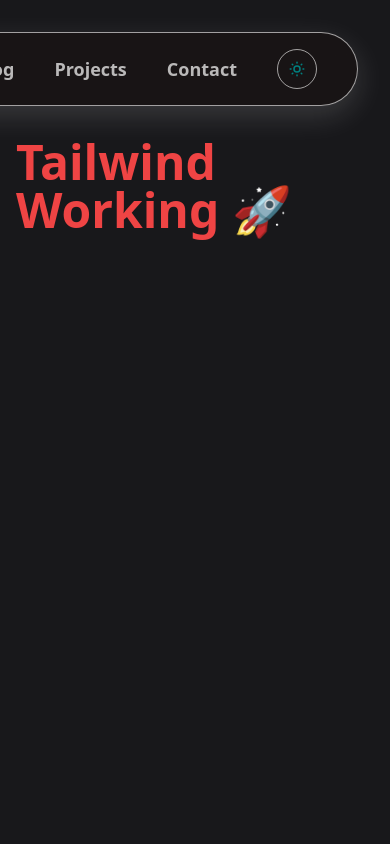
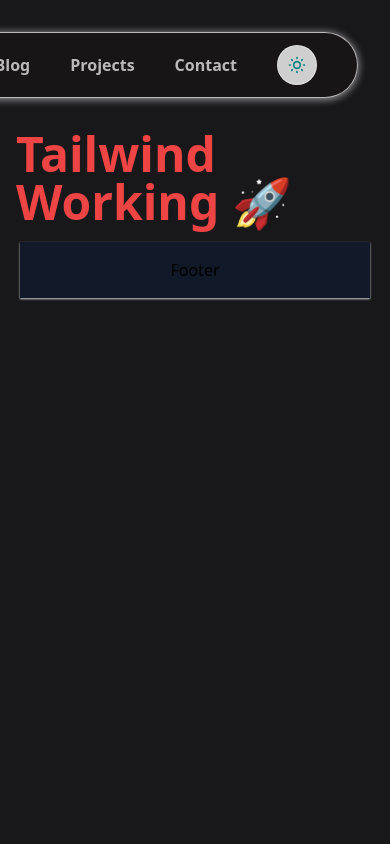
Before and after one commit to harshbhardwaj09/my-Portfolio, a Next.js app: page /Home in a window 390 px wide. Shown: the top 844 px of the page. Built offline with nearby package versions, Linux system fonts and the light colour scheme.

Commit message:
navlayout change and formatting

```diff
--- a/package.json
+++ b/package.json
@@ -23,6 +23,7 @@
     "eslint": "^9",
     "eslint-config-next": "16.1.4",
     "postcss": "^8.5.6",
+    "prettier": "^3.8.1",
     "tailwindcss": "^3.4.19",
     "typescript": "^5"
   }
--- a/src/app/Home/page.tsx
+++ b/src/app/Home/page.tsx
@@ -1,7 +1,5 @@
 export default function Home() {
   return (
-    <h1 className="text-5xl font-bold text-red-500">
-      Tailwind Working 🚀
-    </h1>
+    <h1 className="text-5xl font-bold text-red-500">Tailwind Working 🚀</h1>
   );
 }
--- a/src/app/layout.tsx
+++ b/src/app/layout.tsx
@@ -7,12 +7,12 @@
   children: React.ReactNode;
 }) {
   return (
-    <html  lang="en" className="bg-[#18181b]">
-      <body className="dark:bg-blue">
-        <div className="px-4 sm:px-6 lg:px-80">
-        <Navbar />
-        <main className="min-h-screen bg-blue">{children}</main>
-        <Footer />
+    <html lang="en" className="bg-[#18181b]">
+      <body>
+        <div className="mx-auto max-w-7xl px-4 sm:px-6 lg:px-8">
+          <Navbar />
+          <main>{children}</main>
+          <Footer />
         </div>
       </body>
     </html>
--- a/src/app/page.tsx
+++ b/src/app/page.tsx
@@ -3,12 +3,12 @@
 const SECTIONS = ["Home", "About", "Products", "Services", "Contact"];
 export default function Home() {
   return (
-<>
+    <>
       {SECTIONS.map((section) => (
         <div key={section} className="text-2xl text-white">
-          <SectionTest/>
+          <SectionTest />
         </div>
       ))}
-</>
+    </>
   );
 }
--- a/src/components/layout/footer/index.tsx
+++ b/src/components/layout/footer/index.tsx
@@ -1,4 +1,7 @@
 export default function Footer() {
-  return (<footer className="bottom-0 my-4 mx-1 z-50 bg-gray-900 flex justify-center p-4 shadow-sm shadow-white/80">Footer</footer>
+  return (
+    <footer className="bottom-0 my-4 mx-1 z-50 bg-gray-900 flex justify-center p-4 shadow-sm shadow-white/80">
+      Footer
+    </footer>
   );
 }
--- a/src/components/layout/navBar/index.tsx
+++ b/src/components/layout/navBar/index.tsx
@@ -5,51 +5,86 @@
 
 export default function NavBar() {
   const [dark, setDark] = useState(true);
-  const clickSound = useRef<HTMLAudioElement>(null);
+  const clickSound = useRef<HTMLAudioElement | null>(null);
 
+  // dark mode toggle
   useEffect(() => {
-    if (dark) {
-      document.documentElement.classList.add("dark");
-    } else {
-      document.documentElement.classList.remove("dark");
-    }
+    document.documentElement.classList.toggle("dark", dark);
   }, [dark]);
 
   // sound init
   useEffect(() => {
     clickSound.current = new Audio("/tick.mp3");
-    clickSound.current.volume = 1
+    clickSound.current.volume = 1;
   }, []);
 
   const handleToggle = () => {
-    if(clickSound.current){
-    clickSound.current.currentTime = 0;
-    clickSound.current.play();
+    if (clickSound.current) {
+      clickSound.current.currentTime = 0;
+      clickSound.current.play();
     }
     setDark(!dark);
   };
 
   return (
     <header className="sticky top-0 z-50 flex justify-end my-4 p-4">
-      <div className="inline-flex items-center gap-10 px-10 py-4 text-lg font-semibold text-white bg-[#191514]/80 backdrop-blur-md border border-white/60 rounded-full shadow-[0_10px_30px_rgba(255,255,255,0.15)]">
+      <div
+        className="
+          inline-flex items-center gap-10
+          px-10 py-3
+          text-base md:text-lg font-semibold
+          text-white
+          bg-[#191514]/60
+          backdrop-blur-md
+          border-[1.5px] border-white/70
+          rounded-full
+          shadow-[1px_1px_8px_rgba(255,255,255,0.3),-1px_1px_8px_rgba(255,255,255,0.4)]
+        "
+      >
+        <a href="/#" className="text-teal-400 cursor-pointer whitespace-nowrap">
+          Home
+        </a>
 
-        <a className="text-teal-400 cursor-pointer whitespace-nowrap">Home</a>
-        <a className="opacity-70 hover:opacity-100 cursor-pointer whitespace-nowrap">Blog</a>
-        <a className="opacity-70 hover:opacity-100 cursor-pointer whitespace-nowrap">Projects</a>
-        <a className="opacity-70 hover:opacity-100 cursor-pointer whitespace-nowrap">Contact</a>
+        <a
+          href="/#"
+          className="opacity-70 hover:opacity-100 cursor-pointer whitespace-nowrap transition"
+        >
+          Blog
+        </a>
 
-        {/* 🌙 / 🌞 Button with sound */}
+        <a
+          href="/#"
+          className="opacity-70 hover:opacity-100 cursor-pointer whitespace-nowrap transition"
+        >
+          Projects
+        </a>
+
+        <a
+          href="/#"
+          className="opacity-70 hover:opacity-100 cursor-pointer whitespace-nowrap transition"
+        >
+          Contact
+        </a>
+
+        {/* 🌙 / 🌞 Toggle button */}
         <button
           onClick={handleToggle}
-          className="w-10 h-10 flex items-center justify-center rounded-full border border-white/60 hover:bg-white/10 transition"
+          className="
+            w-10 h-10
+            flex items-center justify-center
+            rounded-full
+            border border-white/40
+            bg-white/80
+            hover:bg-white/100
+            transition
+          "
         >
           {dark ? (
-            <SunMedium size={18} color="teal" />
+            <SunMedium size={20} color="teal" />
           ) : (
-            <MoonStar size={18} color="teal" />
+            <MoonStar size={20} color="teal" />
           )}
         </button>
-
       </div>
     </header>
   );
```
Also changed, not shown: src/components/sections/sectionTest.tsx (+5 -3 lines), 1 other file (tests, documents, lock files or other folders).
